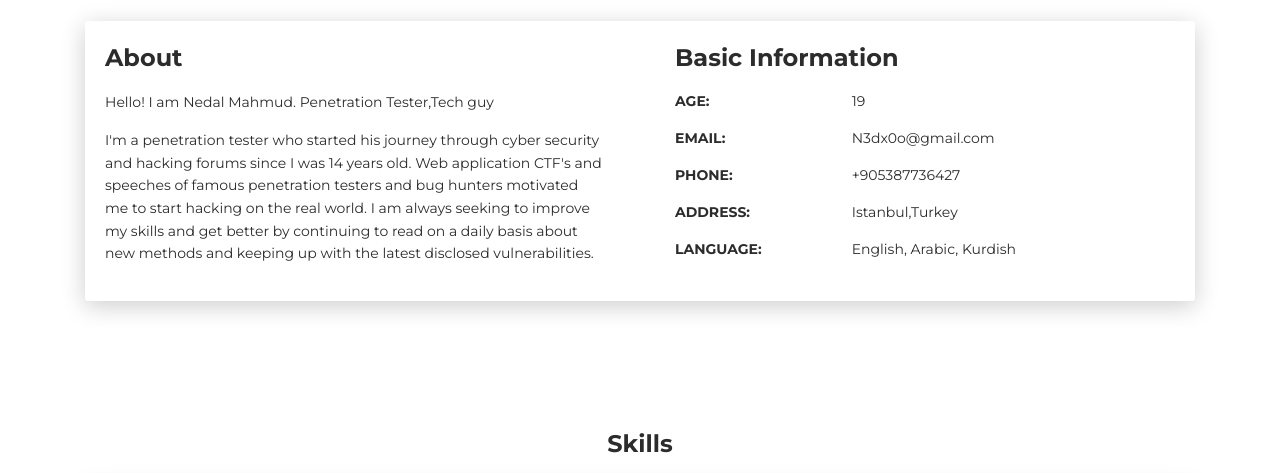
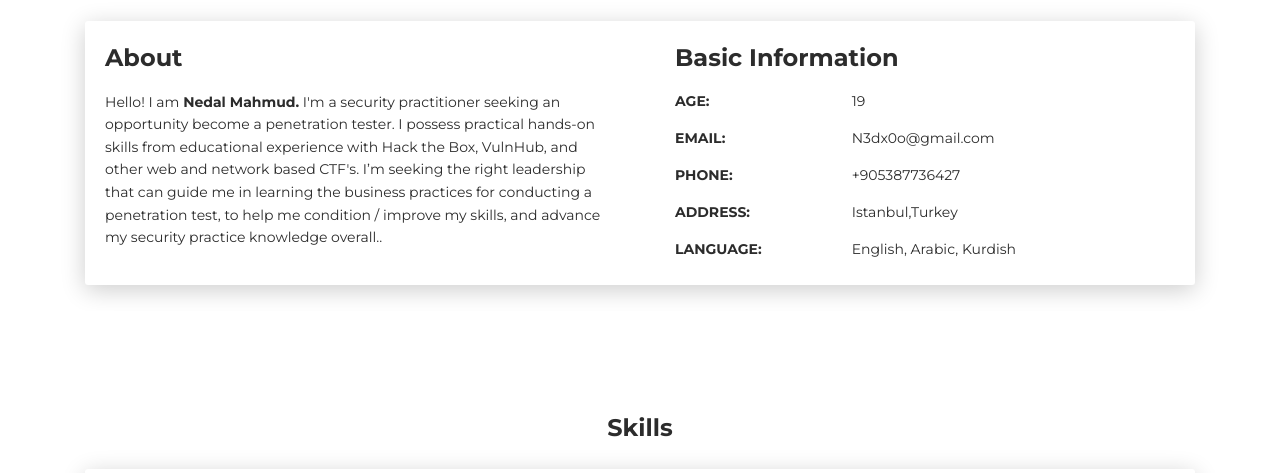
Before and after one commit to N3Dx0o/N3Dx0o, a plain HTML site: page index.html in a window 1280 px wide. Shown: the part 599-1072 px from the top of the page. Drawn offline with Linux system fonts and the light colour scheme.

Commit message:
Update index.html

```diff
--- a/index.html
+++ b/index.html
@@ -93,12 +93,7 @@
               <div class="col-lg-6 col-md-12">
                 <div class="card-body">
                   <div class="h4 mt-0 title">About</div>
-                  <p>Hello! I am Nedal Mahmud. Penetration Tester,Tech guy</p>
-                  <p>I'm a penetration tester who started his journey through cyber security and hacking forums since I
-                    was 14 years old. Web application CTF's and speeches of famous penetration testers and bug hunters
-                    motivated me to start hacking on the real world. I am always seeking to improve my skills and get
-                    better by continuing to read on a daily basis about new methods and keeping up with the latest
-                    disclosed vulnerabilities.
+                  <p>Hello! I am <b>Nedal Mahmud.</b> I'm a security practitioner seeking an opportunity become a penetration tester. I possess practical hands-on skills from educational experience with Hack the Box, VulnHub, and other web and network based CTF's. I’m seeking the right leadership that can guide me in learning the business practices for conducting a penetration test, to help me condition / improve my skills, and advance my security practice knowledge overall..
                 </div>
               </div>
               <div class="col-lg-6 col-md-12">
```
